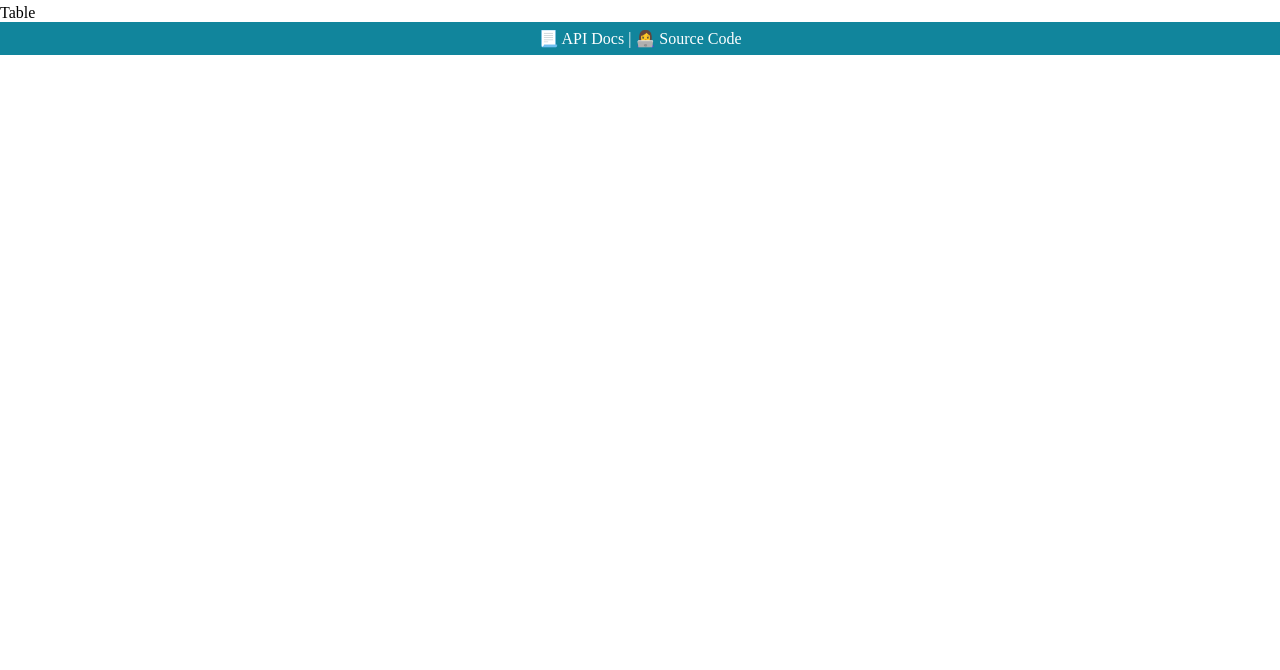
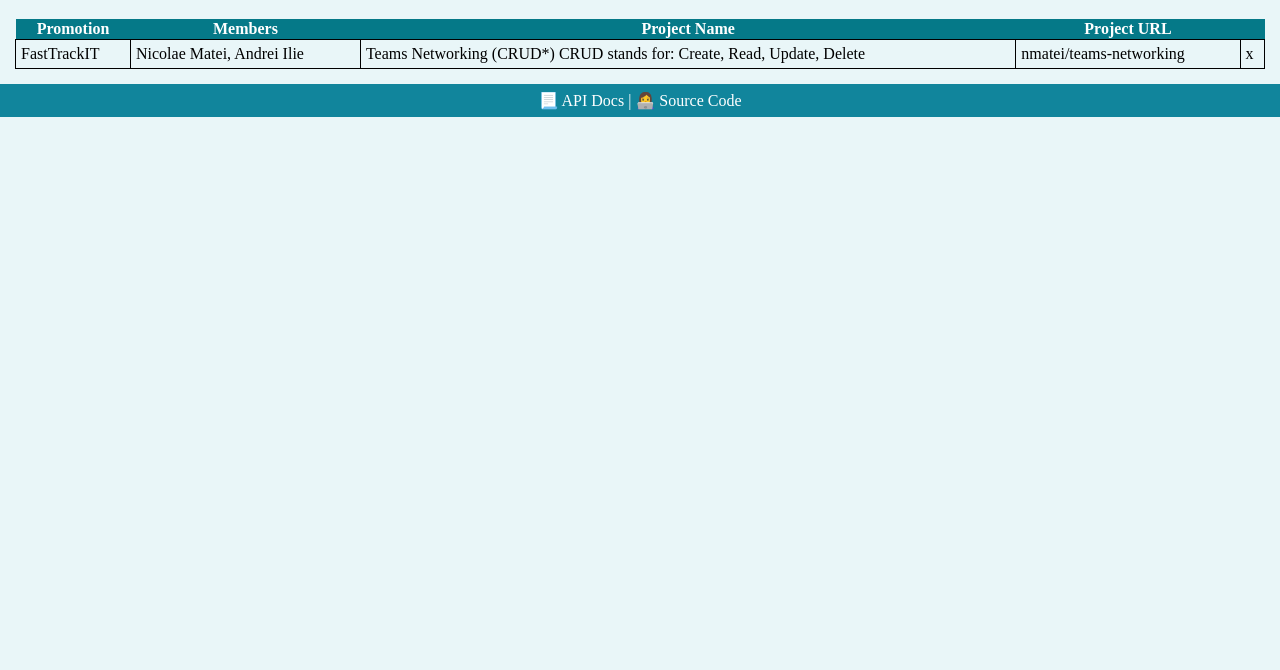
Before and after one commit to rpopita/teams-networking, a website built with webpack: page src/index.html in a window 1280 px wide. Shown: the part 130-800 px from the top of the page. Built offline with nearby package versions, Linux system fonts and the light colour scheme; files whose address does not match are found by name.

Commit message:
recuperare final

```diff
--- a/src/index.html
+++ b/src/index.html
@@ -1,21 +1,43 @@
 <!DOCTYPE html>
 <html lang="en">
   <head>
-    <meta charset="UTF-8"/>
+    <meta charset="UTF-8" />
     <meta http-equiv="X-UA-Compatible" content="IE=edge" />
     <meta name="viewport" content="width=device-width, initial-scale=1.0" />
     <title>Teams Networking</title>
   </head>
   <body>
     <header>
-    <div id="header-wrapper">
-        <img src="images/network-team-icon.png" alt="" width="100" height="100"/>
+      <div id="header-wrapper">
+        <img src="images/network-team-icon.png" alt="" width="100" height="100" />
         <h1>Teams Networking</h1>
         <h2>CRUD operations example (Create, Read, Update, Delete)</h2>
-    </div>>
+      </div>
+      >
     </header>
 
-    <section>Table</section>
+    <section>
+      <table id="teamsTable">
+        <thead>
+          <tr>
+            <th>Promotion</th>
+            <th>Members</th>
+            <th>Project Name</th>
+            <th>Project URL</th>
+            <th></th>
+          </tr>
+        </thead>
+        <tbody>
+          <tr>
+            <td>FastTrackIT</td>
+            <td>Nicolae Matei, Andrei Ilie</td>
+            <td>Teams Networking (CRUD*) CRUD stands for: Create, Read, Update, Delete</td>
+            <td>nmatei/teams-networking</td>
+            <td>x</td>
+          </tr>
+        </tbody>
+      </table>
+    </section>
 
     <footer>📃 API Docs | 👩‍💻 Source Code</footer>
   </body>
--- a/src/style.css
+++ b/src/style.css
@@ -3,10 +3,12 @@ body {
   flex-direction: column;
   min-height: 100%;
   margin: 0;
+  background-color: #e9f6f8;
 }
 
 body > section {
   flex: 1;
+  padding: 15px;
 }
 
 h1 {
@@ -49,3 +51,31 @@ footer {
   text-align: center;
   padding: 7px;
 }
+
+.tbar {
+  display: flex;
+  padding: 0 0 5px 0;
+}
+
+.tfil {
+  flex: 1;
+}
+
+#teamsTable {
+  border-collapse: collapse;
+  width: 100%;
+}
+
+#teamsTable td {
+  border: 1px solid black;
+  padding: 5px;
+}
+
+#teamsTable th {
+  background-color: #057988;
+  color: white;
+}
+
+#teamsTable tr:nth-child(even) {
+  background-color: #f2f2f2;
+}
```
Lines whose indentation alone changed are shown as unchanged.
